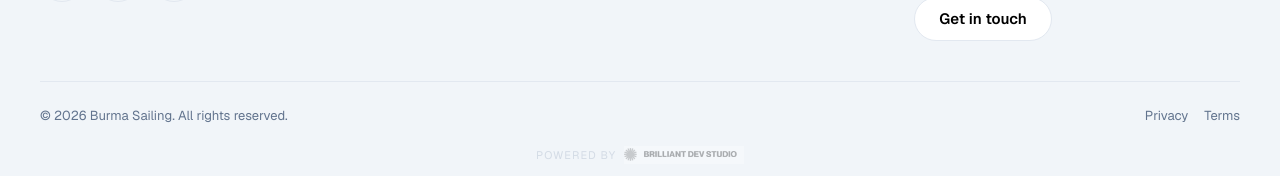
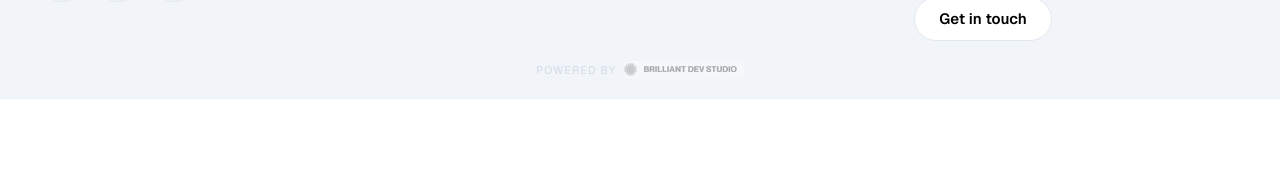
Before and after one commit to Brilliant-Dev-Studio/Burma-Sailing, a React (Vite) app: page / in a window 1280 px wide. Shown: the part 5498-5674 px from the top of the page. After the commit the page ends 5597 px from the top, so only its background shows below. Built offline with nearby package versions, Linux system fonts and the light colour scheme.

Commit message:
remove: privacy

```diff
--- a/src/components/Footer/index.tsx
+++ b/src/components/Footer/index.tsx
@@ -138,19 +138,7 @@ const Footer = () => {
           </div>
         </div>
 
-        <div className="mt-10 flex flex-col gap-3 border-t border-black/10 pt-6 text-[13px] text-slate-500 sm:flex-row sm:items-center sm:justify-between">
-          <p>
-            © {new Date().getFullYear()} Burma Sailing. All rights reserved.
-          </p>
-          <div className="flex gap-4">
-            <a className="hover:underline" href="/privacy">
-              Privacy
-            </a>
-            <a className="hover:underline" href="/terms">
-              Terms
-            </a>
-          </div>
-        </div>
+
 
         {/* Powered by */}
         <div className="mt-5 flex items-center justify-center opacity-30 hover:opacity-60 transition-opacity duration-300">
```
